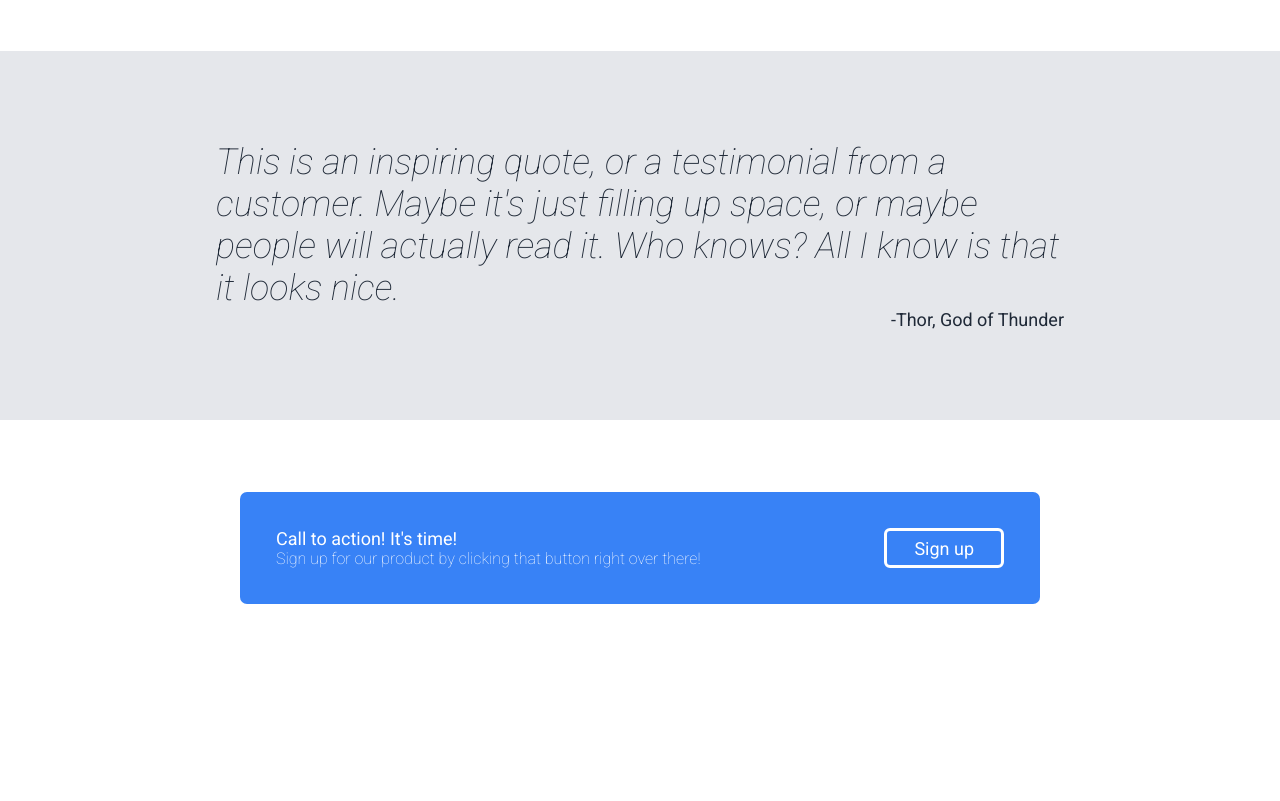
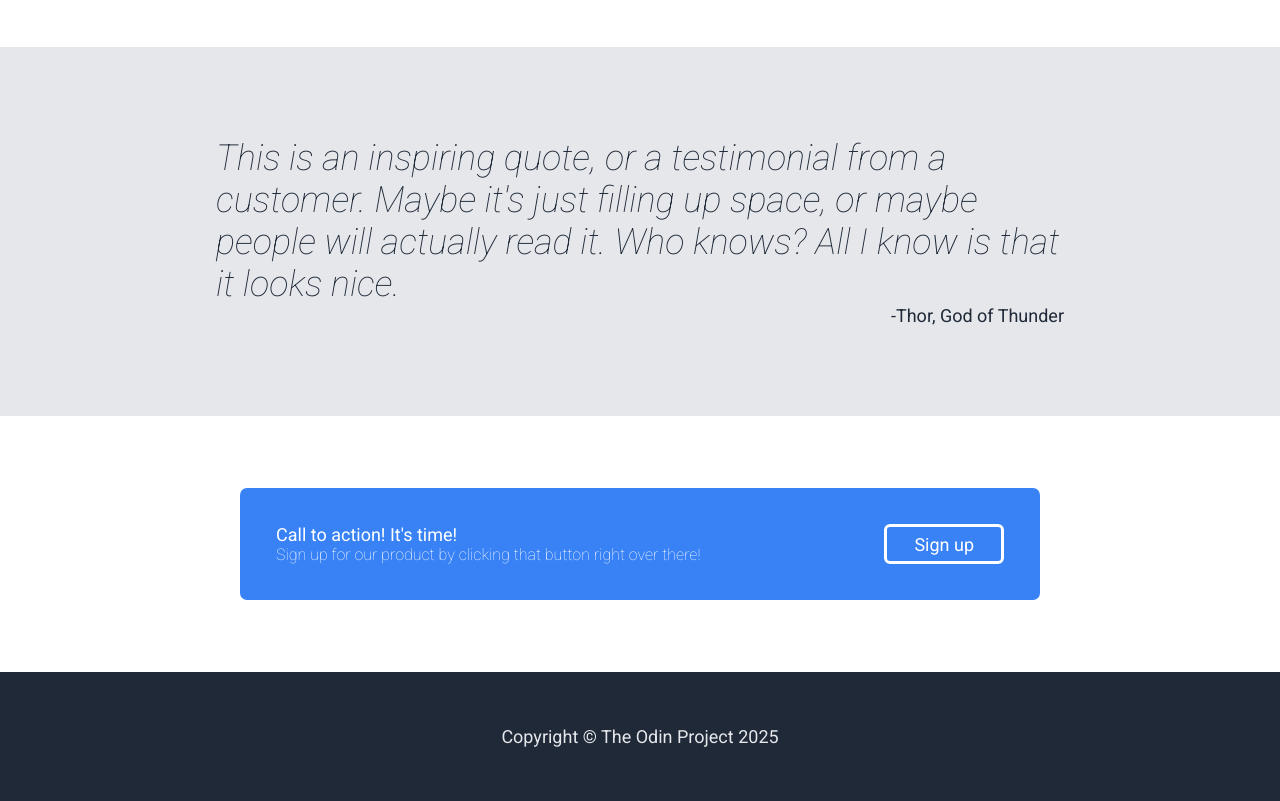
Before and after one commit to alejandro83457/landing-page-final, a plain HTML site: page index.html in a window 1280 px wide. Shown: the part 877-1678 px from the top of the page. Before the commit the page ends 1553 px from the top, so only its background shows below. Drawn offline with Linux system fonts and the light colour scheme.

Commit message:
feat: add footer and fix sign up button

```diff
--- a/index.html
+++ b/index.html
@@ -73,5 +73,6 @@
       </div>
       <button>Sign up</button>
     </div>
+    <footer>Copyright &copy; The Odin Project 2025</footer>
   </body>
 </html>
--- a/style.css
+++ b/style.css
@@ -4,6 +4,12 @@
   box-sizing: border-box;
   font-family: Roboto;
   font-size: 18px;
+}
+
+body {
+  display: flex;
+  flex-direction: column;
+  height: 100vh;
 }
 
 header {
@@ -68,6 +74,7 @@ header > * {
   background-color: #3882f6;
   color: white;
   border-radius: 7px;
+  border-style: none;
 }
 
 .section22 {
@@ -160,3 +167,11 @@ header > * {
   font-size: 16px;
   font-weight: 100;
 }
+
+footer {
+  background-color: #1f2937;
+  color: #e5e7eb;
+  margin-top: auto;
+  text-align: center;
+  padding: 3rem;
+}
```
